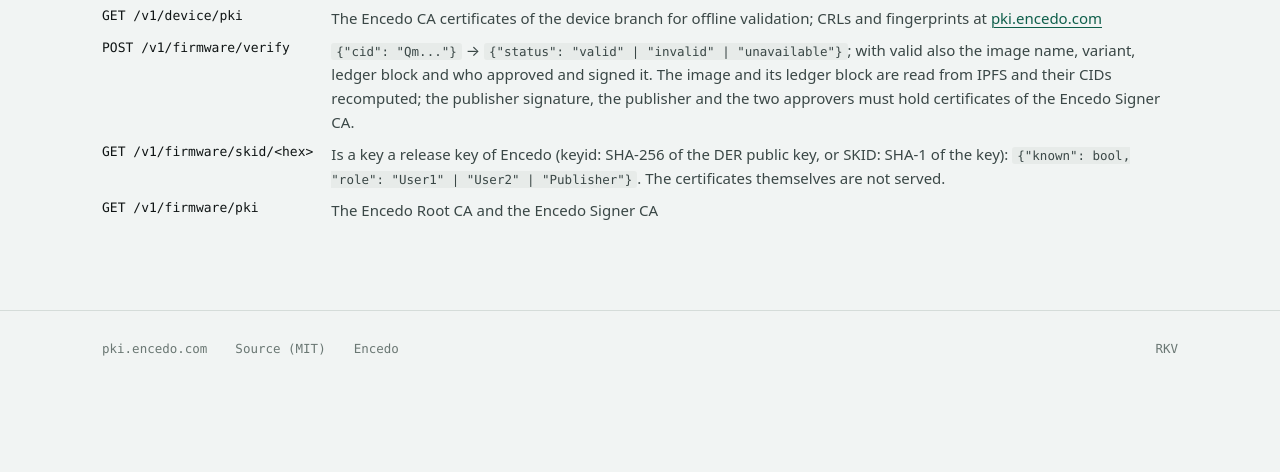
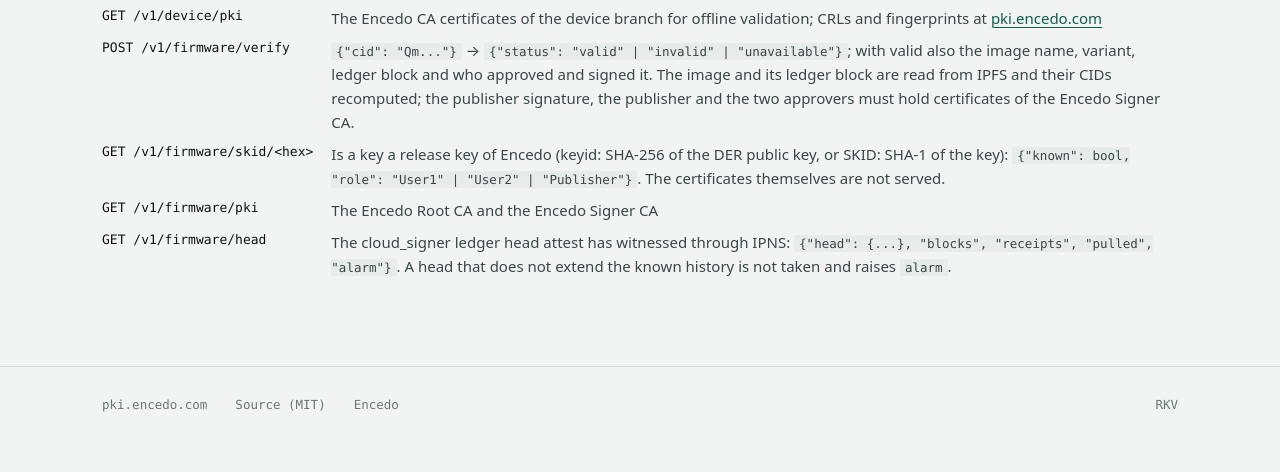
Before and after one commit to encedo/attest-pki-website, a PHP site: page / in a window 1280 px wide. Shown: the part 1578-2050 px from the top of the page. Before the commit the page ends 1934 px from the top, so only its background shows below. Run offline with PHP 8.4, Linux system fonts and the light colour scheme; some libraries are stand-ins or nearby versions.

Commit message:
attest: witness of the cloud_signer ledger (S5, IPNS head)
- lib/ledger.php: the history attest has seen, pulled from the IPNS head
  (signer-ledger) only when a release names an unknown block (at most every
  30 s) and at deploy; a new head must extend the known one through both
  hash-linked chains (blocks, receipts), every CID recomputed - a fork, a
  rewind or a lying gateway is refused with an alarm, the old history kept
- /v1/firmware/verify adds ledger (included | not_in_ledger | unavailable) and
  user1_approval (verified | invalid | not_recorded, from receipt v2)
- GET /v1/firmware/head: the witnessed head, its size and the alarm
- state in /srv/attest-ledger (the only writable mount); deploy.sh attest runs
  tools/ledger_sync.php after the build
- tests/ledger.php 15/15; production chain walk: 26 blocks, 24 receipts
  (the 2025 genesis spells "blockSequ ence", accepted for the genesis only)

```diff
--- a/attest.encedo.com/lib/firmware.php
+++ b/attest.encedo.com/lib/firmware.php
@@ -4,6 +4,8 @@
  *
  *   fw_verify($cid)  a signed image by its IPFS CID: publisher signature, publisher certificate, ledger block, approvers
  *   fw_skid($id)     is a key a release key of Encedo: ['known' => bool, 'role' => 'User1' | 'User2' | 'Publisher']
+ * With valid also: ledger (included | not_in_ledger | unavailable, lib/ledger.php) and user1_approval
+ * (verified | invalid | not_recorded: User1's signature from the receipt, variant B).
  *
  * Trust:
  *   - the image is fetched from the IPFS gateway and its CID recomputed here (the gateway is not trusted);
@@ -17,6 +19,8 @@
  *   signer/*.pem the certificates of the release keys (copied from the CA, not in git, never served).
  * Gateway: ATTEST_IPFS_GATEWAY [https://ipfs.encedo.com/ipfs/]
  */
+
+require_once __DIR__ . '/ledger.php';
 
 const FW_CA = ['root-ca', 'signer-ca'];
 const FW_ARC = '2.25.295977715113280988002148314551091508392';
@@ -145,9 +149,10 @@ function fw_cidv0(string $data): string {
 
 // 'valid' with what was checked | 'invalid' (no reason, like the device answers) | 'unavailable' (gateway / PKI not synced)
 // ($get: cid, max bytes -> bytes | null, the gateway by default; $rootSha256: see fw_ready - both for tests only)
-function fw_verify(string $cid, ?callable $get = null, string $rootSha256 = ROOT_SHA256): array {
+function fw_verify(string $cid, ?callable $get = null, string $rootSha256 = ROOT_SHA256, string $ipns = LEDGER_IPNS): array {
     if (!preg_match('/^Qm[1-9A-HJ-NP-Za-km-z]{44}$/', $cid)) return ['status' => 'invalid'];
     if (!fw_ready($rootSha256)) return ['status' => 'unavailable'];
+    $ledgerGet = $get ?? 'ledger_get';
     $get ??= 'fw_gateway_get';
 
     $img = $get($cid, max(FW_SIZES));
@@ -178,7 +183,12 @@ function fw_verify(string $cid, ?callable $get = null, string $rootSha256 = ROOT
     $u2 = is_string($p['user2_keyid'] ?? null) ? fw_find($p['user2_keyid'], 'User2') : null;
     if ($u1 === null || $u2 === null || $u1['keyid'] === $u2['keyid']) return ['status' => 'invalid'];
 
-    return ['status' => 'valid', 'name' => rtrim($f['MyName'], "\0 "), 'variant' => FW_VARIANT[$f['Version']],
+    // S5: is the block in the ledger history attest has witnessed, and did User1 approve this image (receipt v2)
+    [$ledger, $st] = ledger_block_state($blockCid, $ledgerGet, $ipns);
+    $approval = $ledger === 'included' ? ledger_approval($st, $cid, $img, $blockCid, $u1, $ledgerGet) : 'not_recorded';
+
+    return ['status' => 'valid', 'ledger' => $ledger, 'user1_approval' => $approval,
+            'name' => rtrim($f['MyName'], "\0 "), 'variant' => FW_VARIANT[$f['Version']],
             'filename' => (string)($p['metadata']['filename'] ?? ''), 'signed' => $f['TimeStamp'],
             'block' => $b['blockSequence'], 'block_cid' => $blockCid,
             'user1' => $u1['cn'], 'user2' => $u2['cn'], 'publisher' => $publisher['cn']];
--- /dev/null
+++ b/attest.encedo.com/lib/ledger.php
@@ -0,0 +1,146 @@
+<?php
+/*
+ * Witness of the cloud_signer ledger (S5): the history attest has seen, read from the IPNS head.
+ *
+ * cloud_signer publishes head.json {headVersion, blockSequence, blockCID, receiptSequence, receiptCID} under the IPNS name
+ * LEDGER_IPNS after every signing. attest pulls it only when it meets a block it does not know (fw_verify) or at deploy
+ * (tools/ledger_sync.php) - no cron, no traffic otherwise - at most once per LEDGER_PULL_EVERY seconds.
+ *
+ * A new head is accepted only when both hash-linked chains (blocks: prevBlockCID, receipts: prevReceiptCID) lead from it back
+ * to the head already known, every CID recomputed here (the gateway is not trusted), sequences consecutive. A head that does not
+ * extend the known one (fork, rewind, a removed entry) is NOT accepted: the old history stays and an alarm is recorded.
+ * The IPNS signature itself is not what is trusted (its key is on the IPFS node); the chain and the ceremony signatures are.
+ *
+ * State (the one writable place of the service): ATTEST_LEDGER [/ledger]/state.json
+ *   head, blocks {cid: seq}, receipts {cid: {seq, file, block, sha512, version}}, files {signed image CID: receipt CID},
+ *   pulled (unix), alarm (null | {at, why, head})
+ */
+
+const LEDGER_IPNS = 'k51qzi5uqu5die6i5a3gno592mfmnej933qwcr48gnts83snwsedj2581f1mu4';   // key signer-ledger of the ipfs1 node
+const LEDGER_PULL_EVERY = 30;          // seconds between two IPNS pulls (rate limit)
+const LEDGER_MAX_WALK = 100000;
+
+function ledger_dir(): string { return rtrim(getenv('ATTEST_LEDGER') ?: '/ledger', '/'); }
+
+function ledger_state(): array {
+    $s = @json_decode((string)@file_get_contents(ledger_dir() . '/state.json'), true);
+    return is_array($s) ? $s : ['head' => null, 'blocks' => [], 'receipts' => [], 'files' => [], 'pulled' => 0, 'alarm' => null];
+}
+
+function ledger_save(array $s): bool {
+    $f = ledger_dir() . '/state.json';
+    return @file_put_contents("$f.new", json_encode($s, JSON_UNESCAPED_SLASHES)) !== false && @rename("$f.new", $f);
+}
+
+// gateway read of /ipfs/<cid> or /ipns/<name>
+function ledger_get(string $ref, int $max): ?string {
+    $path = str_starts_with($ref, 'k51') ? "ipns/$ref" : "ipfs/$ref";
+    $url = rtrim(getenv('ATTEST_IPFS_GATEWAY') ?: 'https://ipfs.encedo.com/ipfs/', '/');
+    $url = preg_replace('#/ipfs$#', '', $url) . "/$path";
+    $ctx = stream_context_create(['http' => ['timeout' => 20, 'header' => "Cache-Control: no-cache\r\n"], 'ssl' => ['verify_peer' => true, 'verify_peer_name' => true]]);
+    $d = @file_get_contents($url, false, $ctx, 0, $max + 1);
+    return ($d === false || strlen($d) > $max) ? null : $d;
+}
+
+// a JSON object fetched by CID, its CID recomputed; null if missing or not that content
+function ledger_obj(callable $get, string $cid): ?array {
+    $d = $get($cid, FW_MAX_BLOCK);
+    if ($d === null || fw_cidv0($d) !== $cid) return null;
+    $j = json_decode($d, true);
+    return is_array($j) ? $j : null;
+}
+
+// pull the IPNS head and extend the history; returns the state. $force: ignore the rate limit (deploy)
+function ledger_sync(?callable $get = null, bool $force = false, string $ipns = LEDGER_IPNS): array {
+    $get ??= 'ledger_get';
+    $dir = ledger_dir();
+    if (!is_dir($dir)) return ledger_state();
+    $lock = @fopen("$dir/lock", 'c');
+    if (!$lock || !flock($lock, LOCK_EX)) return ledger_state();
+    try {
+        $s = ledger_state();
+        if (!$force && time() - (int)$s['pulled'] < LEDGER_PULL_EVERY) return $s;
+        $s['pulled'] = time();
+        $raw = $get($ipns, 4096);
+        $h = $raw === null ? null : json_decode($raw, true);
+        if (!is_array($h) || ($h['headVersion'] ?? null) !== 1 || !is_int($h['blockSequence'] ?? null) || !is_int($h['receiptSequence'] ?? null)
+            || !is_string($h['blockCID'] ?? null) || !is_string($h['receiptCID'] ?? null)) { ledger_save($s); return $s; }
+        $known = $s['head'];
+        if ($known !== null && $known['blockCID'] === $h['blockCID'] && $known['receiptCID'] === $h['receiptCID']) { ledger_save($s); return $s; }
+
+        $why = null; $blocks = []; $receipts = []; $files = [];
+        if ($known !== null && ($h['blockSequence'] < $known['blockSequence'] || $h['receiptSequence'] < $known['receiptSequence'])) $why = 'head goes back';
+
+        // blocks: from the new head back to the known head (or to the genesis on the first pull)
+        for ($cid = $h['blockCID'], $seq = $h['blockSequence'], $n = 0; $why === null; $n++) {
+            if ($known !== null && $cid === $known['blockCID']) { if ($seq !== $known['blockSequence']) $why = 'block sequence differs at the known head'; break; }
+            if ($n > LEDGER_MAX_WALK || $seq < 0) { $why = 'block chain does not reach the known head'; break; }
+            $b = ledger_obj($get, $cid);
+            if ($b === null) { $why = "block $cid unreadable or not its CID"; break; }
+            // the production genesis (2025) spells the key "blockSequ ence" - accepted for the genesis only
+            $bseq = $b['blockSequence'] ?? (($b['prevBlockCID'] ?? null) === 'GENESYS' ? ($b['blockSequ ence'] ?? null) : null);
+            if ($bseq !== $seq) { $why = "block $cid sequence"; break; }
+            $blocks[$cid] = $seq;
+            $prev = $b['prevBlockCID'] ?? null;
+            if ($prev === 'GENESYS') { if ($known !== null) $why = 'block chain reaches the genesis without the known head (fork)'; break; }
+            if (!is_string($prev)) { $why = "block $cid without prevBlockCID"; break; }
+            $cid = $prev; $seq--;
+        }
+        // receipts, the same way; each one must name a block of the history
+        for ($cid = $h['receiptCID'], $seq = $h['receiptSequence'], $n = 0; $why === null; $n++) {
+            if ($known !== null && $cid === $known['receiptCID']) { if ($seq !== $known['receiptSequence']) $why = 'receipt sequence differs at the known head'; break; }
+            if ($cid === 'GENESIS') { if ($known !== null) $why = 'receipt chain reaches GENESIS without the known head (fork)'; break; }
+            if ($n > LEDGER_MAX_WALK || $seq < 1) { $why = 'receipt chain does not reach the known head'; break; }
+            $r = ledger_obj($get, $cid);
+            if ($r === null) { $why = "receipt $cid unreadable or not its CID"; break; }
+            if (($r['receiptSequence'] ?? null) !== $seq) { $why = "receipt $cid sequence"; break; }
+            $bc = (string)($r['ledgerBlockCID'] ?? '');
+            if (!isset($blocks[$bc]) && !isset($s['blocks'][$bc])) { $why = "receipt $cid names a block outside the ledger"; break; }
+            $receipts[$cid] = ['seq' => $seq, 'file' => (string)($r['signedFileCID'] ?? ''), 'block' => $bc,
+                               'sha512' => (string)($r['signedFileSha512'] ?? ''), 'version' => (int)($r['receiptVersion'] ?? 1)];
+            $files[(string)($r['signedFileCID'] ?? '')] = $cid;
+            $cid = (string)($r['prevReceiptCID'] ?? '');
+            $seq--;
+        }
+
+        if ($why !== null) {
+            $s['alarm'] = ['at' => time(), 'why' => $why, 'head' => $h];
+            error_log("attest ledger ALARM: $why");
+        } else {
+            $s['head'] = $h;
+            $s['blocks'] = ($s['blocks'] ?: []) + $blocks;
+            $s['receipts'] = ($s['receipts'] ?: []) + $receipts;
+            $s['files'] = ($s['files'] ?: []) + $files;
+        }
+        ledger_save($s);
+        return $s;
+    } finally {
+        flock($lock, LOCK_UN); fclose($lock);
+    }
+}
+
+// is the block in the history (pulls the head once when it is not); 'included' | 'not_in_ledger' | 'unavailable'
+function ledger_block_state(string $blockCid, ?callable $get = null, string $ipns = LEDGER_IPNS): array {
+    $s = ledger_state();
+    if (!isset($s['blocks'][$blockCid])) $s = ledger_sync($get, false, $ipns);
+    if (isset($s['blocks'][$blockCid])) return ['included', $s];
+    return [$s['head'] === null ? 'unavailable' : 'not_in_ledger', $s];
+}
+
+// User1's approval of this image from its receipt (receipt v2, variant B):
+// 'verified' | 'invalid' | 'not_recorded' (v1 receipt or none)
+function ledger_approval(array $s, string $imgCid, string $img, string $blockCid, array $user1, callable $get): string {
+    $rc = $s['files'][$imgCid] ?? null;
+    if ($rc === null) return 'not_recorded';
+    $r = ledger_obj($get, $rc);
+    if ($r === null || ($r['signedFileCID'] ?? '') !== $imgCid || ($r['ledgerBlockCID'] ?? '') !== $blockCid
+        || ($r['signedFileSha512'] ?? '') !== hash('sha512', $img)) return 'invalid';
+    if ((int)($r['receiptVersion'] ?? 1) < 2) return 'not_recorded';
+    $c = $r['user1Confirm'] ?? null;
+    if (!is_array($c) || ($c['keyid'] ?? '') !== $user1['keyid'] || !is_string($c['sessionId'] ?? null) || !is_string($c['sig'] ?? null)) return 'invalid';
+    $sig = @hex2bin($c['sig']);
+    // what User1 signed: encedo-signer-confirm:v1:<session>:<final_file_hash>, final_file_hash = sha512 of the image without its signature
+    $msg = 'encedo-signer-confirm:v1:' . $c['sessionId'] . ':' . hash('sha512', substr($img, 0, -64), true);
+    $key = openssl_pkey_get_public($user1['pem']);
+    return ($sig !== false && $key && openssl_verify($msg, $sig, $key, OPENSSL_ALGO_SHA256) === 1) ? 'verified' : 'invalid';
+}
--- a/attest.encedo.com/public/index.php
+++ b/attest.encedo.com/public/index.php
@@ -11,6 +11,7 @@
  *   POST /v1/firmware/verify   {"cid": "Qm..."} -> {"status": "valid|invalid|unavailable", ...what was checked with valid}
  *   GET  /v1/firmware/skid/<hex> {"known": bool, "role": "User1|User2|Publisher"}  (keyid = SHA-256 of the DER public key, or SKID = SHA-1 of the key)
  *   GET  /v1/firmware/pki      {"certificates": [...]}  root and Signer CA (the release key certificates are not served)
+ *   GET  /v1/firmware/head     the ledger head attest has witnessed (IPNS, lib/ledger.php), when, and an alarm if a head did not extend it
  * Run: php -d extension=pdo_sqlite -S localhost:8080 public/index.php
  * Nothing is stored and no JWT is logged; failures never say why.
  */
@@ -87,6 +88,12 @@ if ($path === '/v1/firmware/verify') {
 }
 if (preg_match('#^/v1/firmware/skid/([0-9a-fA-F]{40}|[0-9a-fA-F]{64})$#', $path, $m)) {
     send_json(200, fw_skid(strtolower($m[1])), true);
+    exit;
+}
+if ($path === '/v1/firmware/head') {
+    $st = ledger_state();
+    send_json(200, ['head' => $st['head'], 'blocks' => count($st['blocks'] ?: []), 'receipts' => count($st['receipts'] ?: []),
+                    'pulled' => $st['pulled'], 'alarm' => $st['alarm']], true);
     exit;
 }
 if ($path === '/v1/firmware/pki') {
@@ -328,6 +335,7 @@ header('Cache-Control: no-store');
       <dt>POST /v1/firmware/verify</dt><dd><code>{"cid": "Qm..."}</code> &rarr; <code>{"status": "valid" | "invalid" | "unavailable"}</code>; with valid also the image name, variant, ledger block and who approved and signed it. The image and its ledger block are read from IPFS and their CIDs recomputed; the publisher signature, the publisher and the two approvers must hold certificates of the Encedo Signer CA.</dd>
       <dt>GET /v1/firmware/skid/&lt;hex&gt;</dt><dd>Is a key a release key of Encedo (keyid: SHA-256 of the DER public key, or SKID: SHA-1 of the key): <code>{"known": bool, "role": "User1" | "User2" | "Publisher"}</code>. The certificates themselves are not served.</dd>
       <dt>GET /v1/firmware/pki</dt><dd>The Encedo Root CA and the Encedo Signer CA</dd>
+      <dt>GET /v1/firmware/head</dt><dd>The cloud_signer ledger head attest has witnessed through IPNS: <code>{"head": {...}, "blocks", "receipts", "pulled", "alarm"}</code>. A head that does not extend the known history is not taken and raises <code>alarm</code>.</dd>
     </dl>
   </section>
 </div>
```
Also changed, not shown: attest.encedo.com/tests/ledger.php (added, +109 -0 lines), attest.encedo.com/tools/ledger_sync.php (added, +19 -0 lines), 2 other files.
